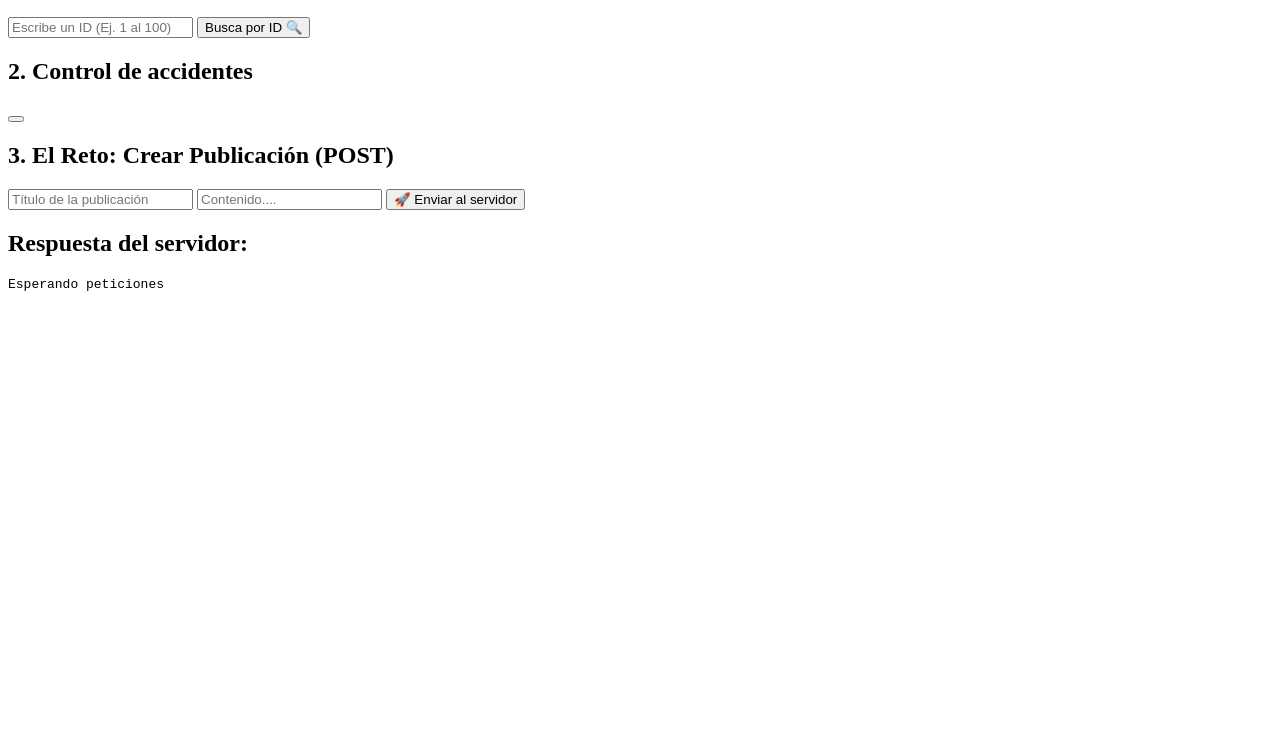
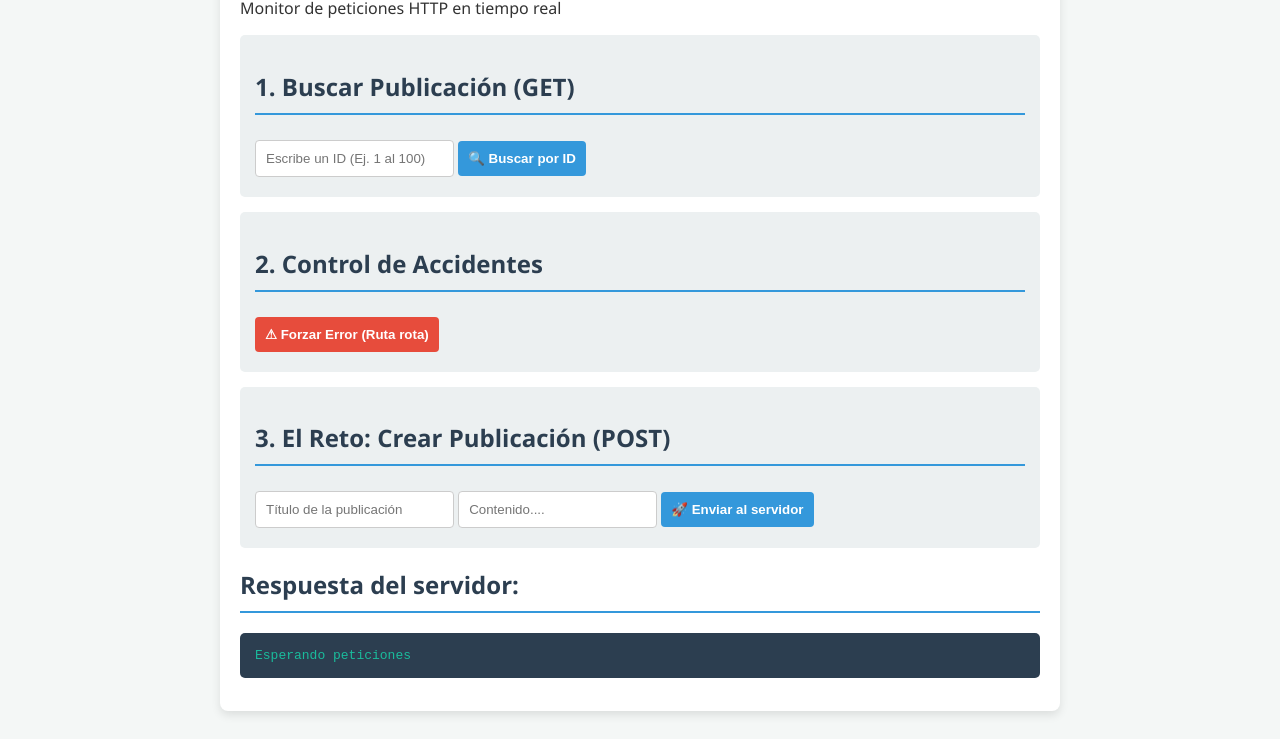
Before and after one commit to danielapaz11/serprofes, a plain HTML site: page 20260526-FETCH-JSONPLACEHOLDER/index.html in a window 1280 px wide. Shown: the part 149-888 px from the top of the page. Before the commit the page ends 800 px from the top, so only its background shows below. Drawn offline with Linux system fonts and the light colour scheme.

Commit message:
Llamada del Api

```diff
--- /dev/null
+++ b/20260526-FETCH-JSONPLACEHOLDER/config.js
@@ -0,0 +1,2 @@
+//Guardamos la direccion principal del servidor
+export const baseURL ="https://jsonplaceholder.typicode.com";
--- a/20260526-FETCH-JSONPLACEHOLDER/index.html
+++ b/20260526-FETCH-JSONPLACEHOLDER/index.html
@@ -9,20 +9,21 @@
 </head>
 <body>
     <div class="container">
-        <h1>Conexion Global: JSONPlaceholder 🌏</h1>
+        <h1>Conexión Global: JSONPlaceholder 🌍</h1>
         <p>Monitor de peticiones HTTP en tiempo real</p>
 
-        <div class="card"></div>
-        <h2>1. Buscar publicacion (GET)</h2>
-        <input type="number" id="inputId" placeholder="Escribe un ID (Ej. 1 al 100)">
-        <button id="btnBuscar">Busca por ID 🔍</button>
-    </div>
+        <div class="card">
+            <h2>1. Buscar Publicación (GET)</h2>
+            <input type="number" id="inputId" placeholder="Escribe un ID (Ej. 1 al 100)">
+            <button id="btnBuscar">🔍 Buscar por ID</button>
+        </div>
 
-    <div class="card">
-        <h2>2. Control de accidentes</h2>
-        <button id="btnError" class="btn-peligro"></button>
-    </div>
-    <div class="card">
+        <div class="card">
+            <h2>2. Control de Accidentes</h2>
+            <button id="btnError" class="btn-peligro">⚠ Forzar Error (Ruta rota)</button>
+        </div>
+
+        <div class="card">
             <h2>3. El Reto: Crear Publicación (POST)</h2>
             <form id="formCrear">
                 <input type="text" id="inputTitulo" placeholder="Título de la publicación" required>
@@ -34,6 +35,5 @@
         <pre id="pantalla de Resultados">Esperando peticiones</pre>
 
     </div>
-
 </body>
 </html>
--- a/20260526-FETCH-JSONPLACEHOLDER/style.css
+++ b/20260526-FETCH-JSONPLACEHOLDER/style.css
@@ -0,0 +1,55 @@
+body {
+    font-family: 'Segoe UI', Tahoma, Geneva, Verdana, sans-serif;
+    background: #f4f7f6;
+    color: #333;
+    padding: 20px;
+}
+
+.container {
+    max-width: 800px;
+    margin: auto;
+    background: white;
+    padding: 20px;
+    border-radius: 8px;
+    box-shadow: 0 4px 10px rgba(0,0,0,0.1);
+}
+
+h1, h2 {
+    color: #2c3e50;
+    border-bottom: 2px solid #3498db;
+    padding-bottom: 10px;
+}
+
+.card {
+    background: #ecf0f1;
+    padding: 15px;
+    margin-top: 15px;
+    border-radius: 5px;
+}
+input, button {
+    padding: 10px;
+    margin: 5px 0;
+    border: 1px solid #ccc;
+    border-radius: 4px;
+}
+
+button {
+    background: #3498db;
+    color: white;
+    cursor: pointer;
+    border: none;
+    font-weight: bold;
+}
+button:hover{
+    background: #2980b9;
+}
+button.btn-peligro {
+    background: #e74c3c;
+}
+pre {
+    background: #2c3e50;
+    color: #1abc9c;
+    padding: 15px;
+    border-radius: 5px;
+    overflow-x: auto;
+}
```
Also changed, not shown: 20260526-FETCH-JSONPLACEHOLDER/api.js (+34 -0 lines).
